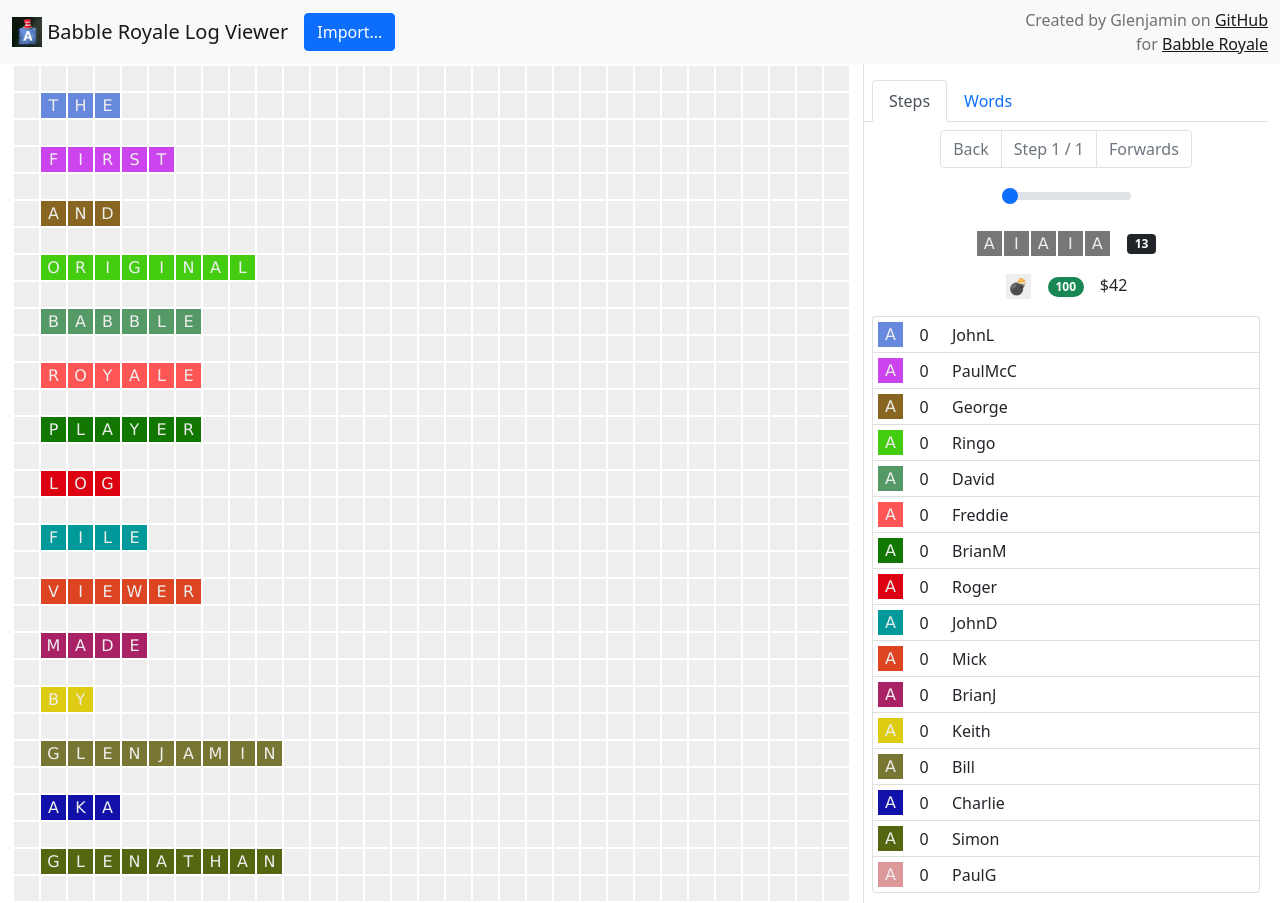
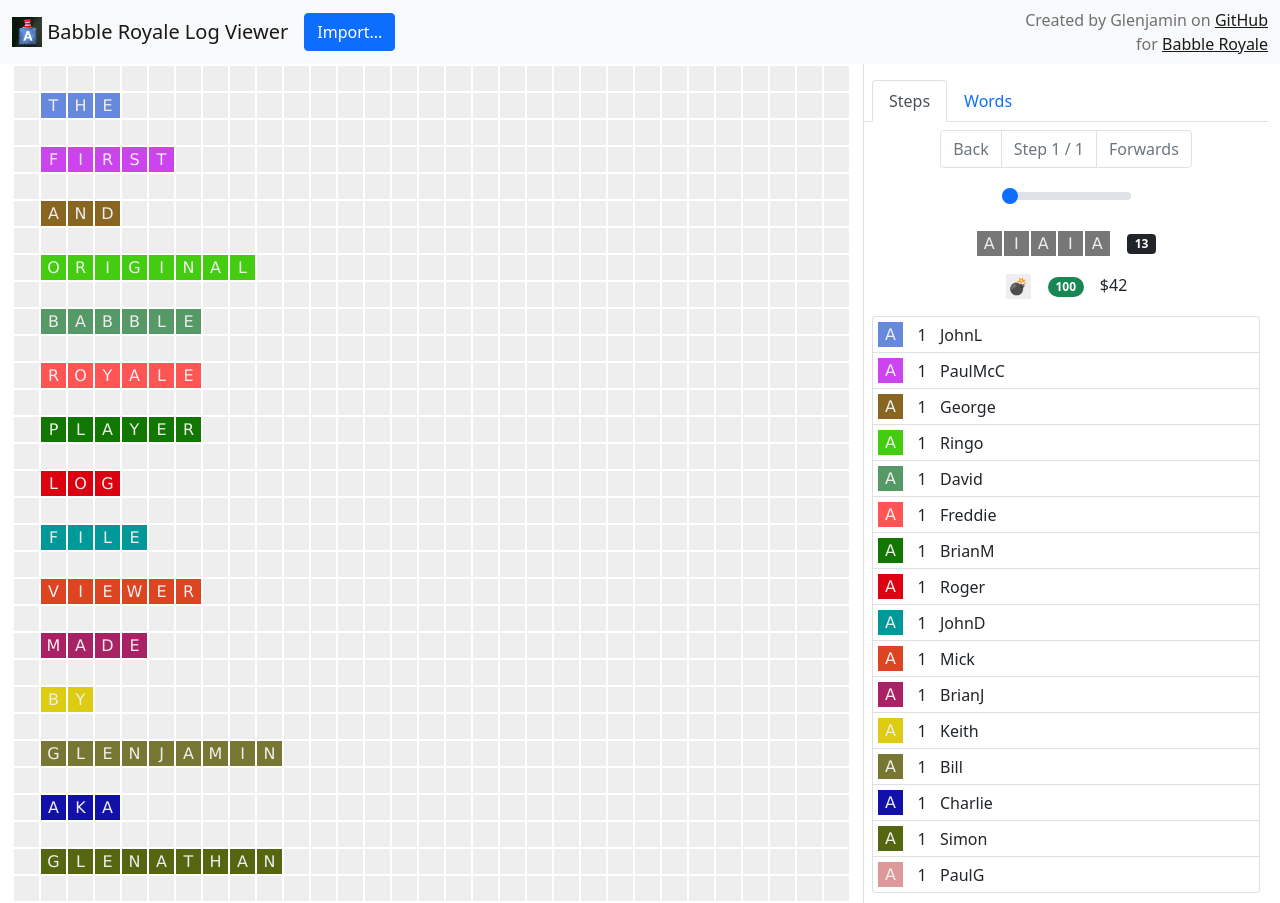
Before and after one commit to glenjamin/babblog-royale, a React (Create React App) app: page / in a window 1280 px wide. Built offline with nearby package versions, Linux system fonts and the light colour scheme.

Commit message:
Show player level instead of score

```diff
--- a/src/PlayerList.tsx
+++ b/src/PlayerList.tsx
@@ -2,6 +2,7 @@ import ListGroup from "react-bootstrap/ListGroup";
 import { DEAD_SCORE } from "./constants";
 import { LetterCell } from "./GameGrid";
 import { Game, PlayerDetails, PlayerMetrics } from "./types";
+import levelFromScore from "./utils/level-from-score";
 
 interface PlayerListProps {
   players: PlayerDetails[];
@@ -72,8 +73,8 @@ function PlayerListItem({
 }
 
 const Metrics = ({ metrics: { score } }: { metrics: PlayerMetrics }) => (
-  <div style={{ width: "40px", textAlign: "center" }}>
-    {score === DEAD_SCORE ? "☠" : score}
+  <div style={{ marginLeft: "8px", width: "20px", textAlign: "center" }}>
+    {score === DEAD_SCORE ? "☠" : levelFromScore(score)}
   </div>
 );
 
--- /dev/null
+++ b/src/utils/level-from-score.ts
@@ -0,0 +1,16 @@
+const XP_REQUIRED = [
+  0, 10, 30, 70, 110, 160, 200, 250, 320, 380, 460, 600, 800, 1050, 1300, 1600,
+  1950, 2350, 2800, 3300, 3900, 4600, 5600, 6900, 8900, 11000, 14000, 17000,
+  21000, 26000, 32000, 40000,
+];
+
+const levelFromScore = (score: number) => {
+  for (let i = 0; i < XP_REQUIRED.length; i++) {
+    if (score < XP_REQUIRED[i]) {
+      return i;
+    }
+  }
+  return XP_REQUIRED.length;
+};
+
+export default levelFromScore;
```
